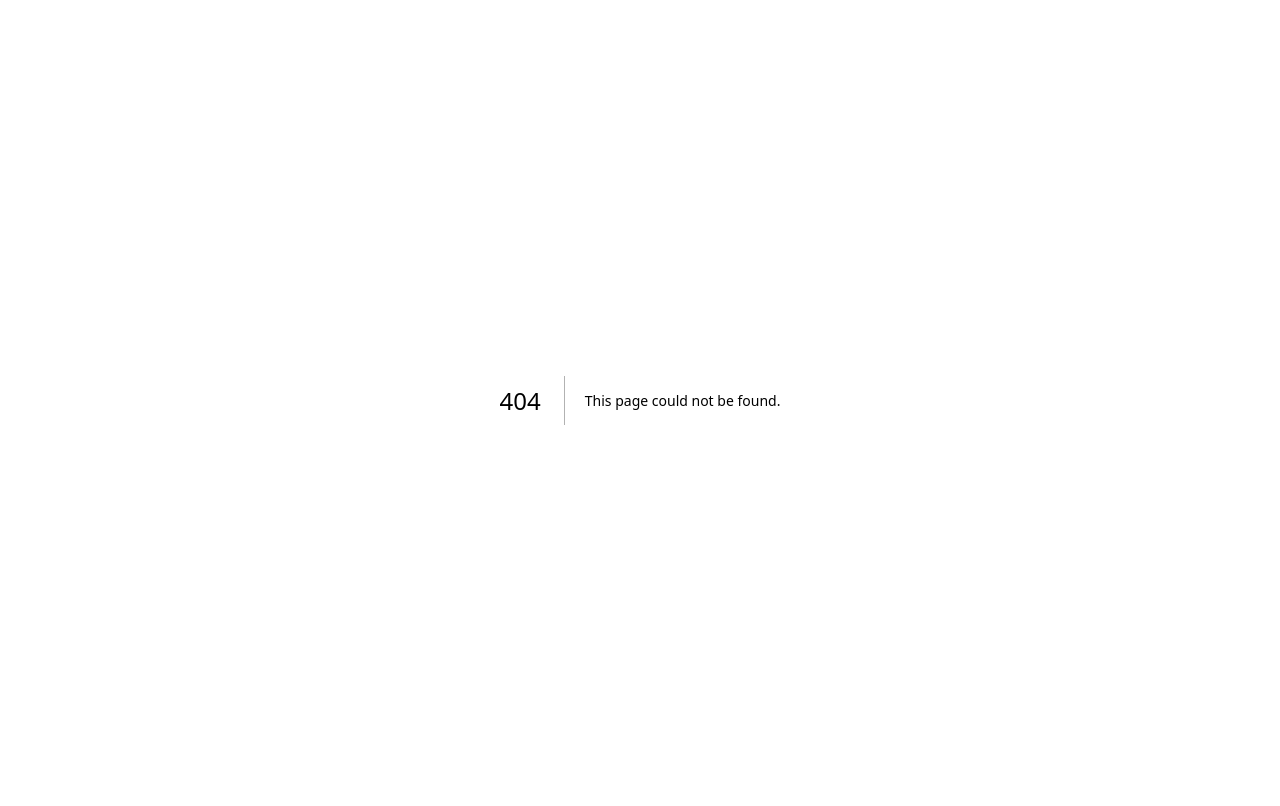
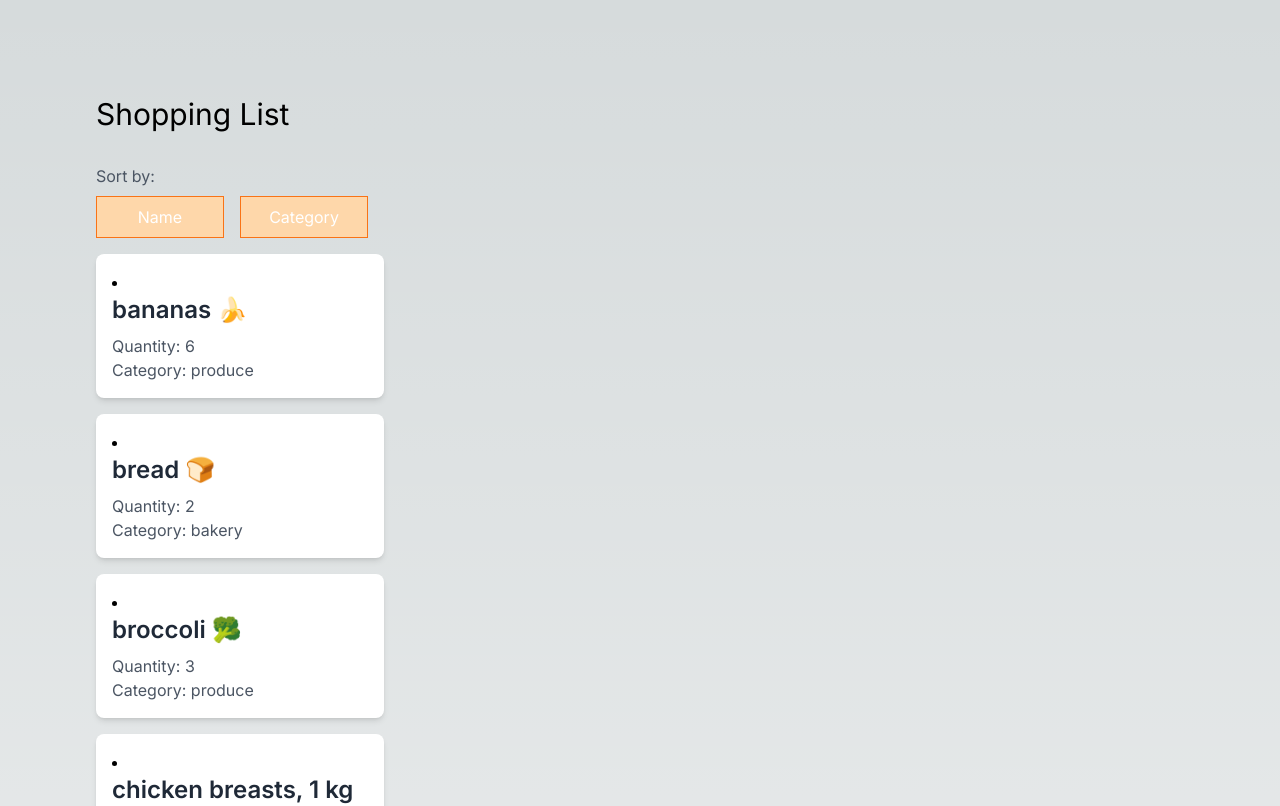
Before and after one commit to sarbjee/cprg306-assignments, a Next.js app: page /week5 in a window 1280 px wide. Before the commit this address had no page. Shown: the top 806 px of the page. Built offline with nearby package versions, Linux system fonts and the light colour scheme.

Commit message:
week5 new file

```diff
--- /dev/null
+++ b/app/week5/page.js
@@ -0,0 +1,13 @@
+import React from "react";
+import ItemList from "./item-list";
+import Link from "next/link";
+
+export default function Page() {
+    return (
+        <div>
+
+            <ItemList/>
+
+        </div>
+    );
+}
```
